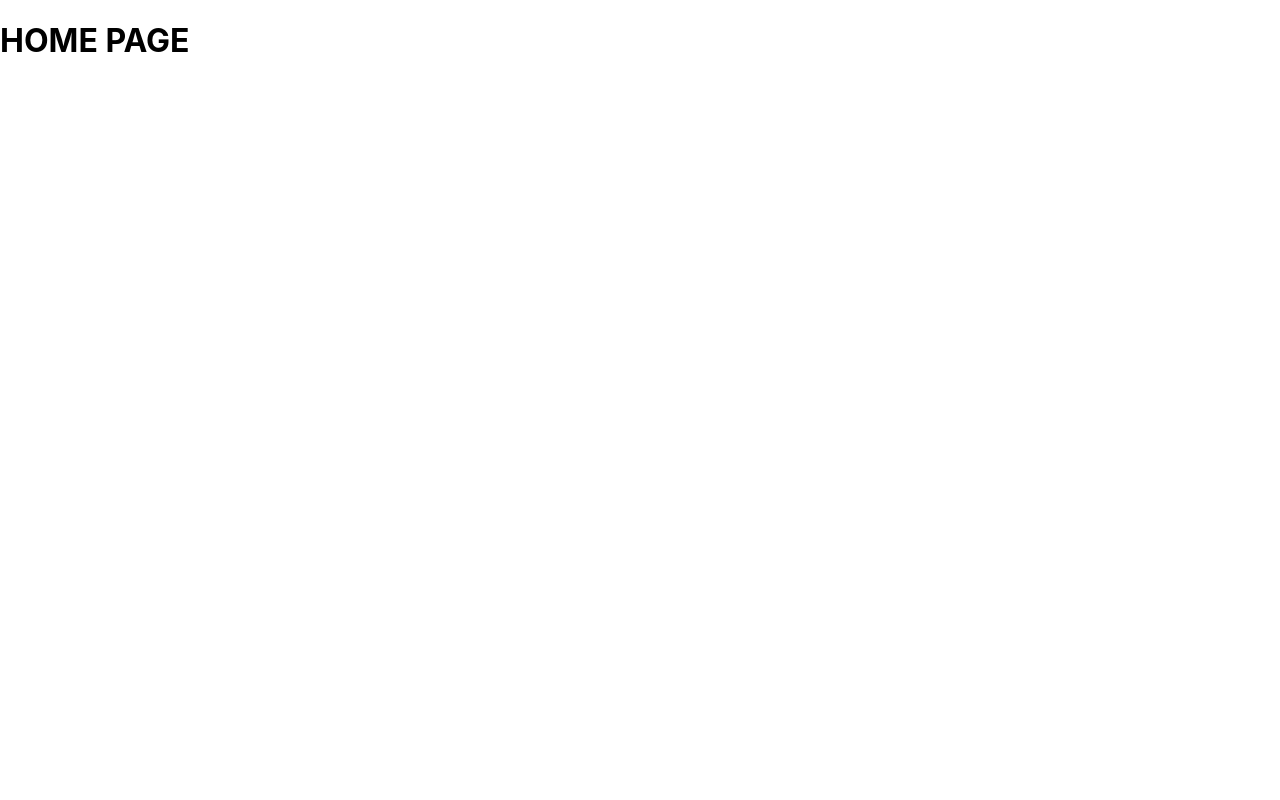
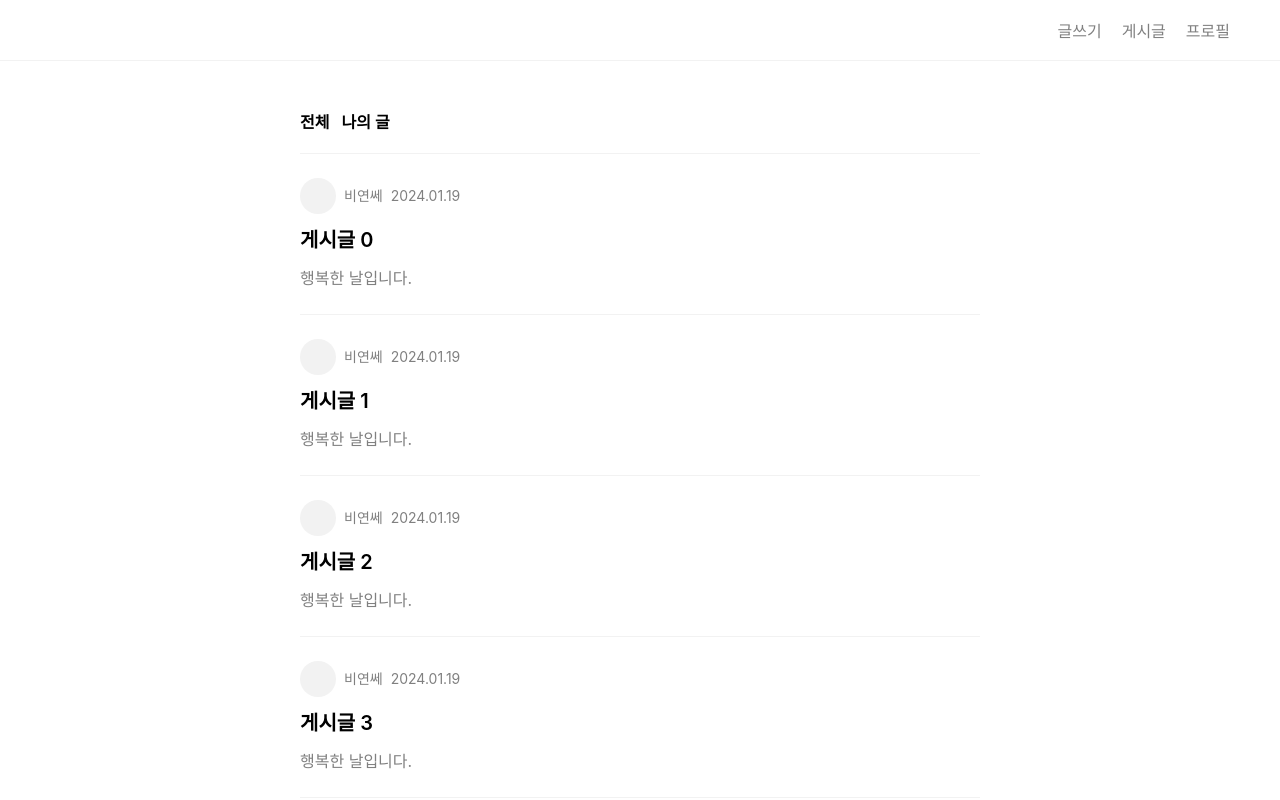
Before and after one commit to jjung-222/daily-log, a React (Create React App) app: page / in a window 1280 px wide. Shown: the top 800 px of the page. Built offline with nearby package versions, Linux system fonts and the light colour scheme.

Commit message:
[feat] pages > home 레이아웃 및 css 추가

```diff
--- a/src/index.css
+++ b/src/index.css
@@ -11,3 +11,125 @@ code {
   font-family: source-code-pro, Menlo, Monaco, Consolas, 'Courier New',
     monospace;
 }
+
+header {
+  display: flex;
+  justify-content: space-reverse;
+  flex-direction: row-reverse;
+  border-bottom: 1px solid #f2f2f2;
+  padding: 10px 40px;
+  min-height: 40px;
+  align-items:center;
+}
+header a {
+  margin: 0px 10px;
+  text-decoration: none;
+  color: gray;
+}
+
+header a:focus, header a:hover {
+  color:black;
+}
+
+footer {
+  background-color: #f2f2f2;
+  min-height: 40px;
+  padding: 20px 40px;
+  font-size: 14px;
+  text-align: center;
+  display: flex;
+  align-items: center;
+  justify-content: center;
+  gap: 20px;
+}
+
+footer a {
+  text-decoration: none;
+  color: gray;
+}
+
+footer a:focus, footer a:hover {
+  color:black;
+}
+
+.post__navigation {
+  display: flex;
+  gap: 12px;
+  margin: 0 auto;
+  max-width: 680px;
+  font-size: 16px;
+  color: gray;
+  cursor: pointer;
+  padding: 48px 20px 0px 20px;
+}
+
+.post__navigation {
+  color: black;
+  font-weight: 600;
+}
+
+.post__list {
+  min-height: 90vh;
+  padding: 20px 40px;
+  text-align: center;
+  max-width: 680px;
+  margin: 0 auto;
+  text-align: left;
+  line-height: 24px;
+}
+
+.post__list a {
+  text-decoration: none;
+  color: black;
+}
+
+.post__box {
+  padding-top: 24px;
+  padding-bottom: 24px;
+  border-top: 1px solid #f2f2f2;
+}
+
+.post__profile-box {
+  display: flex;
+  gap: 8px;
+  font-size: 14px;
+  align-items: center;
+}
+
+.post__profile {
+  width: 36px;
+  height: 36px;
+  background-color: #f2f2f2;
+  border-radius: 50%;
+}
+
+.post__date, .post__author-name {
+  color: gray;
+}
+
+.post__title {
+  font-size: 20px;
+  font-weight: 600;
+  margin: 14px 0px;
+}
+
+.post__text {
+  color: gray;
+  font-size: 16px;
+}
+
+.post__utils-box {
+  display: flex;
+  gap: 8px;
+  flex-direction: row-reverse;
+  font-size: 14px;
+  color: gray;
+}
+
+.post__delete:hover, .post__delete:focus {
+  color: black;
+}
+
+.post__edit:hover, .post__edit-box:focus {
+  color: black;
+}
--- a/src/pages/home/index.tsx
+++ b/src/pages/home/index.tsx
@@ -1,3 +1,45 @@
+import { Link } from "react-router-dom";
+
 export default function Home() {
-    return <h1>HOME PAGE</h1>;
+    return (
+        <div>
+            <header>
+                <div>
+                    <Link to="/post/new">글쓰기</Link>
+                    <Link to="/posts">게시글</Link>
+                    <Link to="/profile">프로필</Link>
+                </div>
+            </header>
+            <div className="post__navigation">
+                <div className="post__navigation--active">전체</div>
+                <div>나의 글</div>
+            </div>
+            <div className="post__list">
+                {[...Array(10)].map((e, index) => (
+                    <div key={index} className="post__box">
+                        <Link to={`/posts/${index}`}>
+                            <div className="post__profile-box">
+                                <div className="post__profile"></div>
+                                <div className="post__author-name">비연쎄</div>
+                                <div className="post__date">2024.01.19</div>
+                            </div>
+                            <div className="post__title">게시글 {index}</div>
+                            <div className="post__text">
+                                행복한 날입니다.
+                            </div>
+                            <div className="post__utils-box">
+                                <div className="post__delete"></div>
+                                <div className="post__edit"></div>
+                            </div>
+                        </Link>
+                    </div>
+                ))}
+            </div>
+            <footer>
+                <Link to="/post/new">글쓰기</Link>
+                <Link to="/posts">게시글</Link>
+                <Link to="/profile">프로필</Link>
+            </footer>
+        </div>
+    )
 }
```
